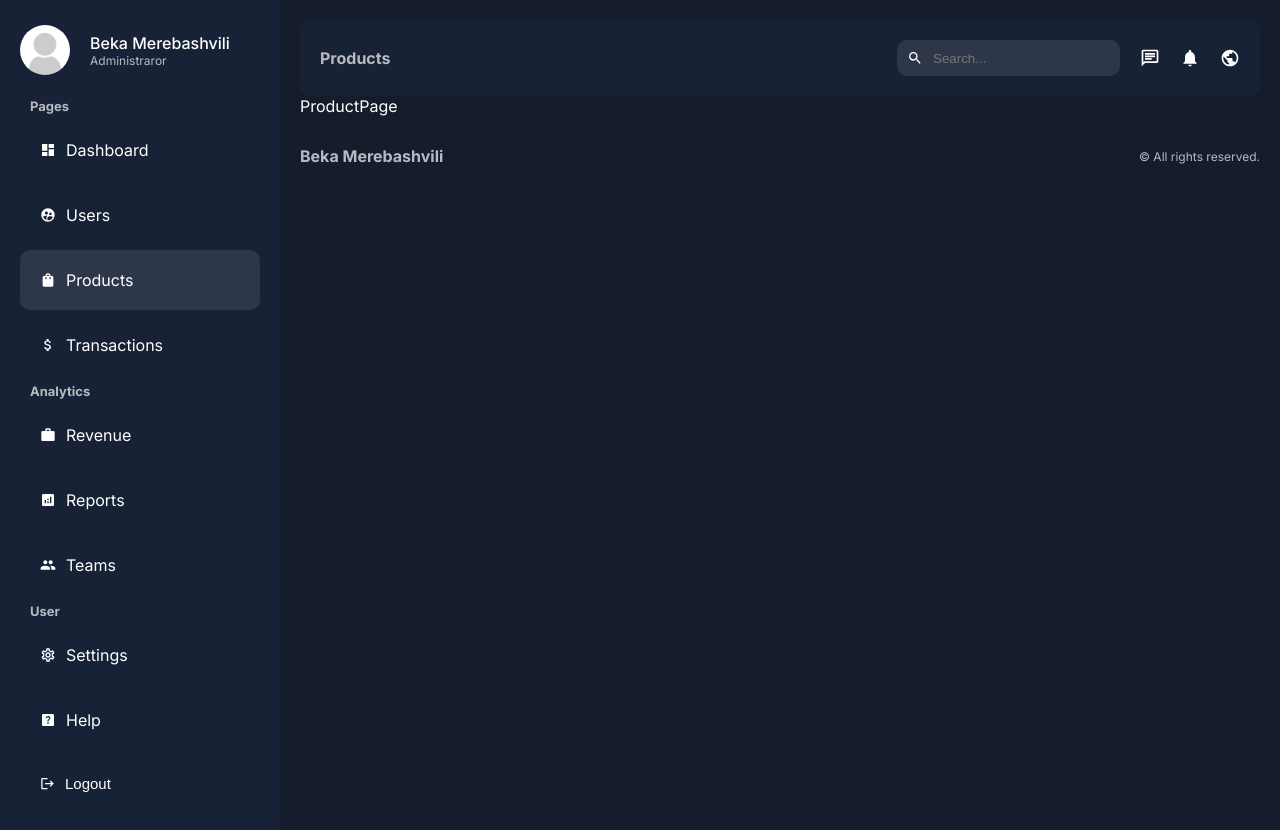
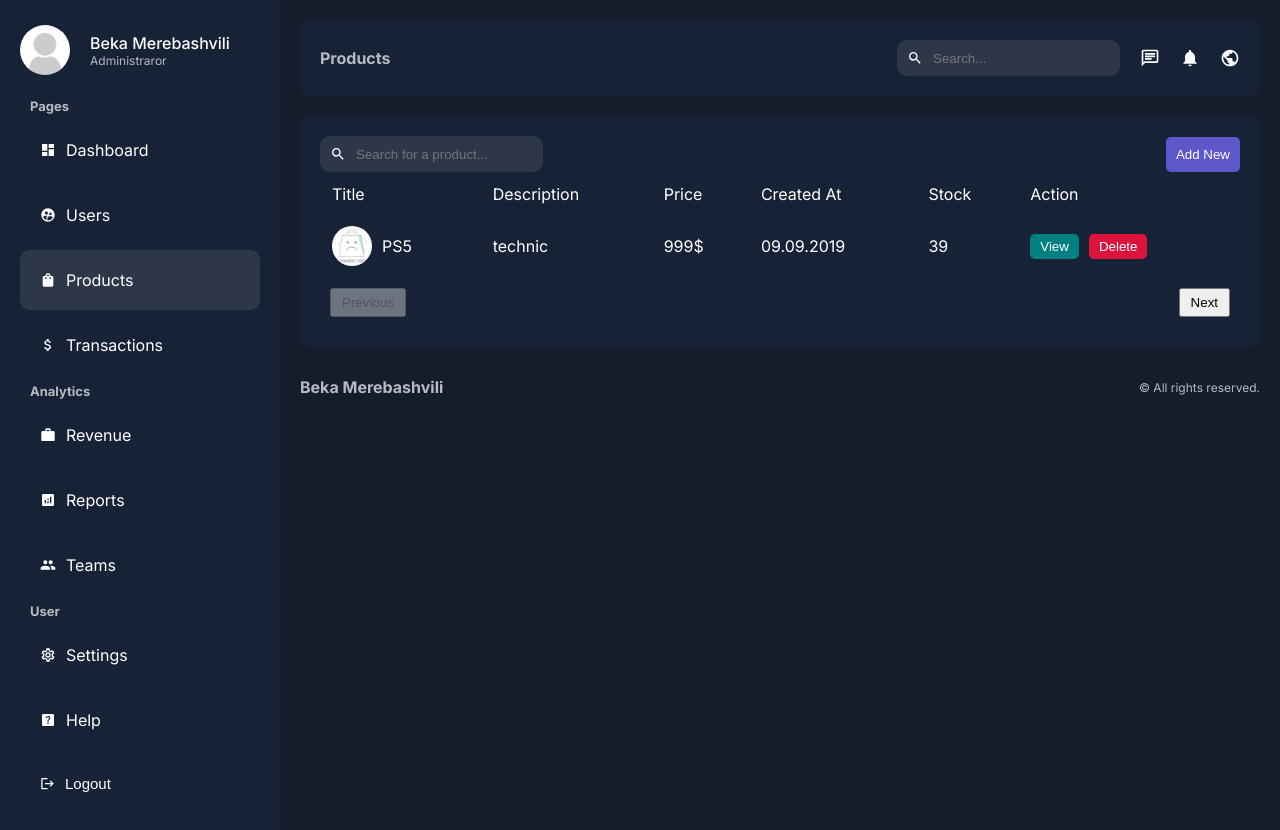
Before and after one commit to Beka-Merebashvili/admin-dashboard, a Next.js app: page /dashboard/products in a window 1280 px wide. Built offline with nearby package versions, Linux system fonts and the light colour scheme.

Commit message:
add product page container

```diff
--- a/app/dashboard/products/page.jsx
+++ b/app/dashboard/products/page.jsx
@@ -1,8 +1,64 @@
+import Image from "next/image";
+import Link from "next/link";
+import styles from "@/app/ui/dashboard/products/products.module.css";
+import Search from "@/app/ui/dashboard/search/search";
+import Pagination from "@/app/ui/dashboard/pagination/pagination";
+
 const ProductsPage = () => {
     return (
-        <div>
-            ProductPage
-        </div>
+        <div className={styles.container}>
+      <div className={styles.top}>
+        <Search placeholder="Search for a product..." />
+        <Link href="/dashboard/products/add">
+          <button className={styles.addButton}>Add New</button>
+        </Link>
+      </div>
+      <table className={styles.table}>
+        <thead>
+          <tr>
+            <td>Title</td>
+            <td>Description</td>
+            <td>Price</td>
+            <td>Created At</td>
+            <td>Stock</td>
+            <td>Action</td>
+          </tr>
+        </thead>
+        <tbody>
+          <tr>
+            <td>
+              <div className={styles.product}>
+                <Image
+                  src="/noproduct.jpg"
+                  alt=""
+                  width={40}
+                  height={40}
+                  className={styles.productImage}
+                />
+                PS5
+              </div>
+            </td>
+            <td>technic</td>
+            <td>999$</td>
+            <td>09.09.2019</td>
+            <td>39</td>
+            <td>
+              <div className={styles.buttons}>
+                <Link href="/">
+                  <button className={`${styles.button} ${styles.view}`}>
+                    View
+                  </button>
+                </Link>
+                <button className={`${styles.button} ${styles.delete}`}>
+                  Delete
+                </button>
+              </div>
+            </td>
+          </tr>
+        </tbody>
+      </table>
+      <Pagination />
+    </div>
     )
 }
 
--- a/app/ui/dashboard/dashboard.module.css
+++ b/app/ui/dashboard/dashboard.module.css
@@ -6,6 +6,7 @@
     flex: 1;
     background-color: var(--bgSoft);
     padding: 20px;
+    min-height: 100vh;
 }
 
 .content {
--- a/app/ui/dashboard/products/products.module.css
+++ b/app/ui/dashboard/products/products.module.css
@@ -0,0 +1,61 @@
+.container{
+    background-color: var(--bgSoft);
+    padding: 20px;
+    border-radius: 10px;
+    margin-top: 20px;
+  }
+
+  .top{
+    display: flex;
+    align-items: center;
+    justify-content: space-between;
+  }
+
+  .addButton{
+    padding: 10px;
+    background-color: #5d57c9;
+    color: var(--text);
+    border: none;
+    border-radius: 5px;
+    cursor: pointer;
+  }
+
+  .table{
+    width: 100%;
+  }
+
+  .table td{
+    padding: 10px;
+  }
+
+  .product{
+    display: flex;
+    align-items: center;
+    gap: 10px;
+  }
+
+  .productImage{
+    border-radius: 50%;
+    object-fit: cover;
+  }
+
+  .buttons{
+    display: flex;
+    gap: 10px;
+  }
+
+  .button{
+    padding: 5px 10px;
+    border-radius: 5px;
+    color: var(--text);
+    border: none;
+    cursor: pointer;
+  }
+
+  .view{
+    background-color: teal;
+  }
+
+  .delete{
+    background-color: crimson;
+  }
```
